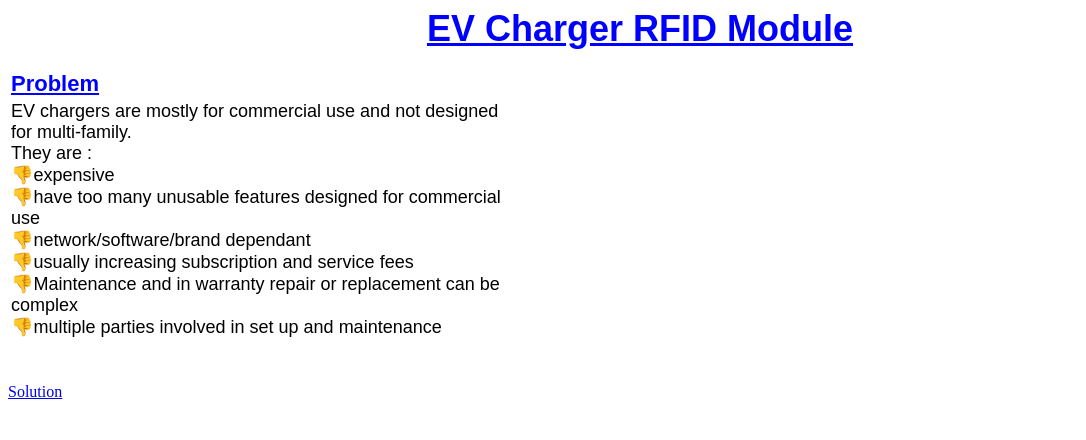
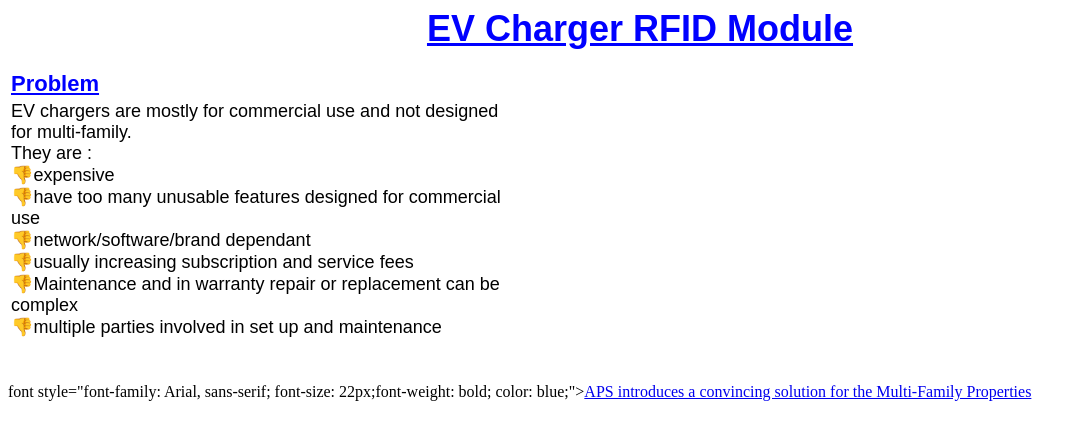
Before and after one commit to ALCEVMOD/APSEV, a plain HTML site: page index.html in a window 1280 px wide. Shown: the whole page, without its empty margins (0-1086 px from the left). Drawn offline with Linux system fonts and the light colour scheme.

Commit message:
Revise problem statement and add solution link
Updated the problem description and added a new solution link.

```diff
--- a/index.html
+++ b/index.html
@@ -28,6 +28,6 @@ They are :<br>👎expensive<br>👎have too many unusable features designed for
 <div>
 </div>
 
-<a href="Intro2.html" class="button">Solution</a>
+font style="font-family: Arial, sans-serif; font-size: 22px;font-weight: bold; color: blue;"><a href="Intro2.html" class="button">APS introduces a convincing solution for the Multi-Family Properties</a></font>
 </body>
 </html>
```
